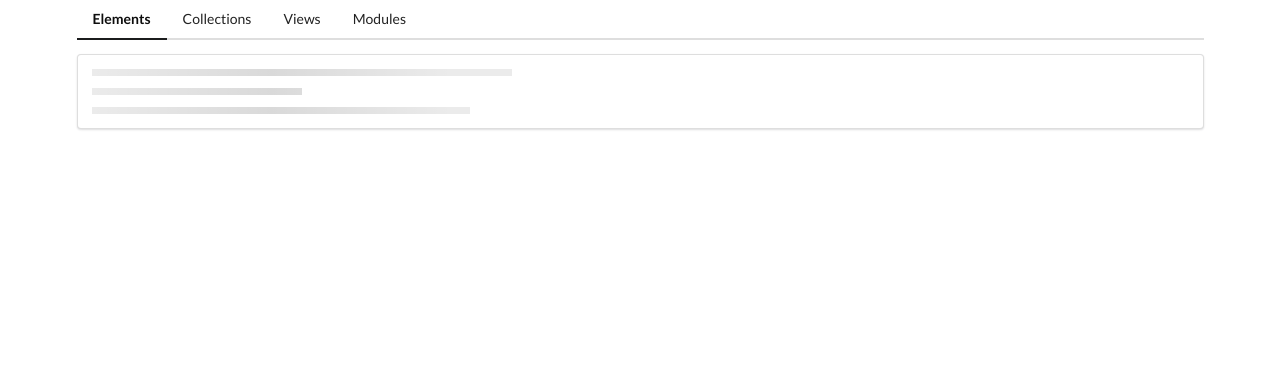
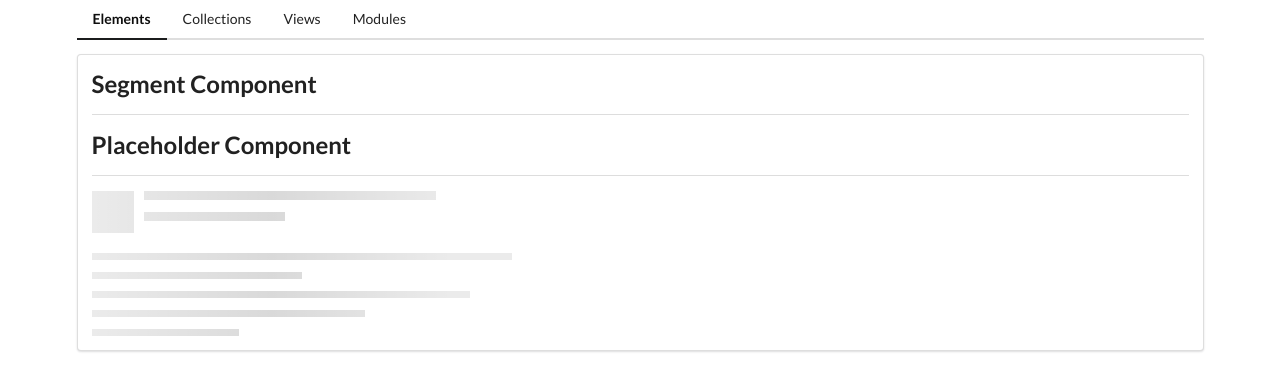
Before and after one commit to MrMoriarty04/comps, an Angular app: page /elements in a window 1280 px wide. Shown: the top 390 px of the page. Built offline with nearby package versions, Linux system fonts and the light colour scheme.

Commit message:
lets do it

```diff
--- a/src/app/elements/elements-home/elements-home.html
+++ b/src/app/elements/elements-home/elements-home.html
@@ -1 +1,4 @@
-<app-placeholder [header]="false"> </app-placeholder>
+<app-divider>Segment Component</app-divider>
+
+<app-divider>Placeholder Component</app-divider>
+<app-placeholder [header]="true" [lines]="5"> </app-placeholder>
--- a/src/app/elements/elements-home/elements-home.ts
+++ b/src/app/elements/elements-home/elements-home.ts
@@ -1,5 +1,4 @@
 import { Component } from '@angular/core';
-import { Times } from '../times';
 
 @Component({
   selector: 'app-elements-home',
--- a/src/app/elements/elements-module.ts
+++ b/src/app/elements/elements-module.ts
@@ -1,6 +1,8 @@
 import { NgModule } from '@angular/core';
 import { CommonModule } from '@angular/common';
 
+
+import { SharedModule } from '../shared/shared-module';
 import { ElementsRoutingModule } from './elements-routing-module';
 import { ElementsHome } from './elements-home/elements-home';
 import { Placeholder } from './placeholder/placeholder';
@@ -11,10 +13,12 @@ import { Times } from './times';
   declarations: [
     ElementsHome,
     Placeholder,
+
   ],
   imports: [
     CommonModule,
     ElementsRoutingModule,
+    SharedModule,
     Times
   ],
   exports:[]
--- /dev/null
+++ b/src/app/shared/divider/divider.html
@@ -0,0 +1,4 @@
+<h2>
+  <ng-content></ng-content>
+</h2>
+<div class="ui divider"></div>
--- /dev/null
+++ b/src/app/shared/divider/divider.ts
@@ -0,0 +1,14 @@
+import { Component, OnInit } from '@angular/core';
+
+@Component({
+  selector: 'app-divider',
+  standalone: false,
+  templateUrl: './divider.html',
+  styleUrl: './divider.css'
+})
+export class Divider implements OnInit {
+
+  constructor(){}
+  ngOnInit() {}
+
+}
```
Also changed, not shown: src/app/shared/shared-module.ts (added, +13 -0 lines), src/app/shared/divider/divider.css (added), 1 other file (tests, documents, lock files or other folders).
